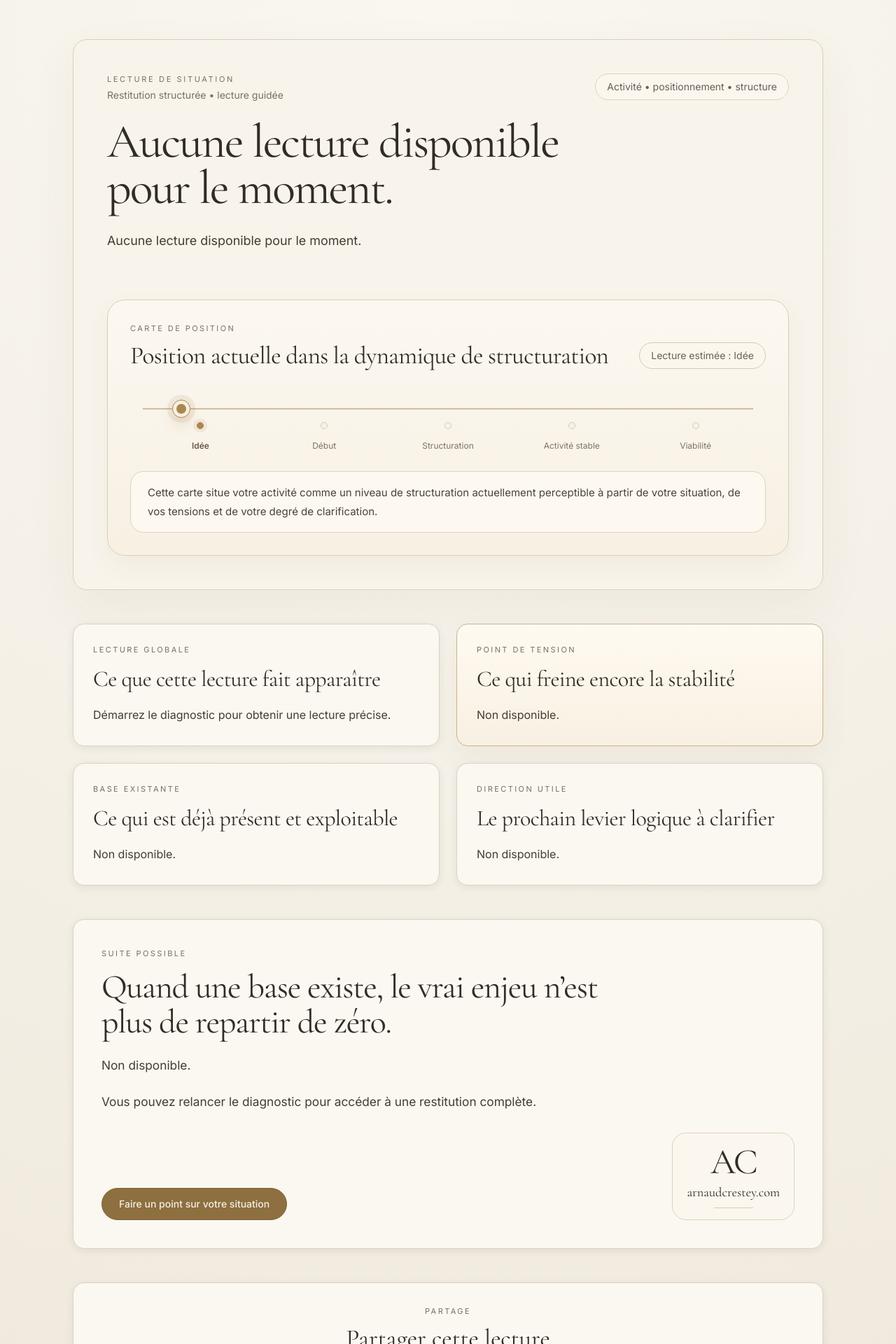
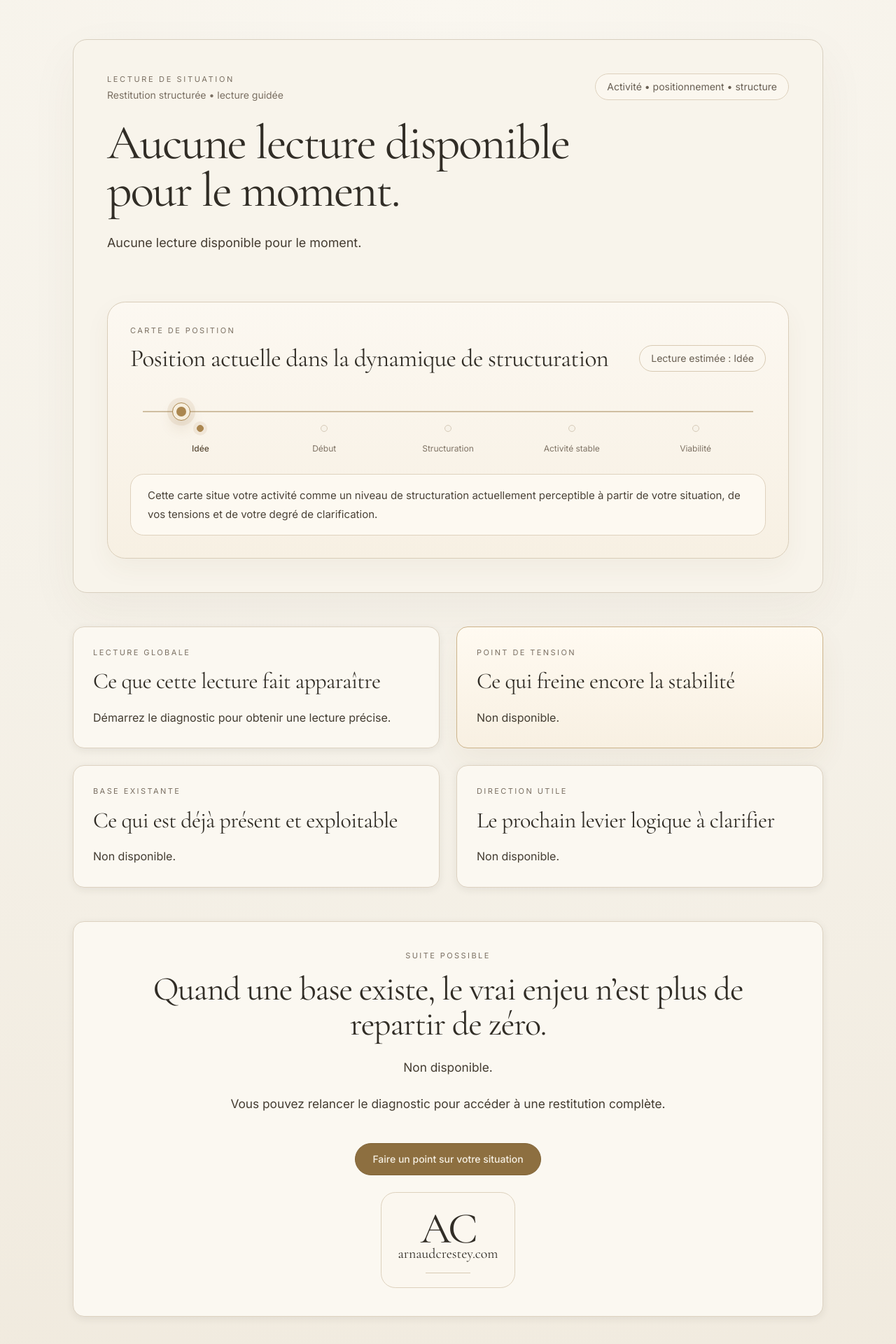
Before and after one commit to arnaudcrestey/viabilite-activite, a Next.js app: page /lecture in a window 1280 px wide. Shown: the top 1920 px of the page at 70% size. Built offline with nearby package versions, Linux system fonts and the light colour scheme.

Commit message:
Update result-view.tsx

```diff
--- a/components/result-view.tsx
+++ b/components/result-view.tsx
@@ -26,7 +26,7 @@ export function ResultView({ result }: Props) {
       <section className="panel overflow-hidden px-5 py-6 shadow-[0_24px_70px_rgba(81,61,31,0.05)] sm:px-7 sm:py-8 md:px-12 md:py-12">
         <div className="flex flex-col gap-4 md:gap-6">
           <div className="flex flex-col gap-3 md:flex-row md:items-start md:justify-between">
-            <div>
+            <div className="text-center md:text-left">
               <p className="text-[10px] uppercase tracking-[0.24em] text-[#7a6f62] md:text-[11px]">
                 Lecture de situation
               </p>
@@ -35,18 +35,18 @@ export function ResultView({ result }: Props) {
               </p>
             </div>
 
-            <div className="w-fit rounded-full border border-[#ddd1bd] bg-[#fbf7ef] px-3 py-1.5 text-[11px] text-[#685f53] md:px-4 md:py-2 md:text-sm">
+            <div className="mx-auto w-fit rounded-full border border-[#ddd1bd] bg-[#fbf7ef] px-3 py-1.5 text-[11px] text-[#685f53] md:mx-0 md:px-4 md:py-2 md:text-sm">
               Activité • positionnement • structure
             </div>
           </div>
 
-          <div className="max-w-[18rem] sm:max-w-[26rem] md:max-w-[40rem] lg:max-w-[46rem]">
-            <h1 className="font-serif text-[2.05rem] leading-[0.98] tracking-[-0.03em] text-ink sm:text-[2.7rem] md:text-[3.6rem] lg:text-[4.25rem]">
+          <div className="mx-auto max-w-[19rem] text-center sm:max-w-[28rem] md:mx-0 md:max-w-[42rem] md:text-left lg:max-w-[48rem]">
+            <h1 className="font-serif text-[2.25rem] leading-[0.98] tracking-[-0.03em] text-ink sm:text-[2.9rem] md:text-[3.8rem] lg:text-[4.35rem]">
               {result.heroTitle}
             </h1>
           </div>
 
-          <div className="max-w-3xl">
+          <div className="mx-auto max-w-3xl text-center md:mx-0 md:text-left">
             <p className="text-[0.98rem] leading-[1.75] text-[#443c31] md:text-[1.12rem] md:leading-[1.85]">
               {result.summary}
             </p>
@@ -86,26 +86,25 @@ export function ResultView({ result }: Props) {
       </section>
 
       <section className="panel-soft mt-8 px-5 py-6 sm:px-7 sm:py-7 md:mt-12 md:px-10 md:py-10">
-        <div className="max-w-4xl">
+        <div className="mx-auto max-w-4xl text-center">
           <p className="text-[10px] uppercase tracking-[0.22em] text-[#7a6f62] md:text-[11px]">
             Suite possible
           </p>
 
-          <h2 className="mt-3 max-w-3xl font-serif text-[1.9rem] leading-[1.04] tracking-[-0.025em] text-ink sm:text-[2.25rem] md:mt-4 md:text-[3rem]">
+          <h2 className="mt-3 font-serif text-[1.9rem] leading-[1.04] tracking-[-0.025em] text-ink sm:text-[2.25rem] md:mt-4 md:text-[3rem]">
             Quand une base existe, le vrai enjeu n’est plus de repartir de zéro.
           </h2>
 
-          <p className="mt-4 max-w-3xl text-[0.98rem] leading-[1.75] text-[#443c31] md:mt-5 md:text-[1.08rem] md:leading-[1.85]">
+          <p className="mx-auto mt-4 max-w-3xl text-[0.98rem] leading-[1.75] text-[#443c31] md:mt-5 md:text-[1.08rem] md:leading-[1.85]">
             {result.missingStructure}
           </p>
 
-          <p className="mt-4 max-w-3xl text-[0.98rem] leading-[1.75] text-[#443c31] md:mt-5 md:text-[1.08rem] md:leading-[1.85]">
+          <p className="mx-auto mt-4 max-w-3xl text-[0.98rem] leading-[1.75] text-[#443c31] md:mt-5 md:text-[1.08rem] md:leading-[1.85]">
             {result.ctaBridge}
           </p>
         </div>
 
-        <div className="mt-7 flex flex-col gap-5 sm:gap-6">
-          <div className="flex flex-col gap-4 sm:flex-row sm:items-end sm:justify-between">
+        <div className="mt-8 flex flex-col items-center justify-center gap-5 md:mt-10 md:gap-6">
           <a
             className="btn-primary"
             href="https://arnaudcrestey.com"
@@ -116,7 +115,6 @@ export function ResultView({ result }: Props) {
           </a>
 
           <BrandSignature />
-          </div>
         </div>
       </section>
 
@@ -181,7 +179,7 @@ function InsightCard({
   return (
     <article
       className={[
-        "panel-soft h-full px-5 py-5 sm:px-6 sm:py-6 md:px-7 md:py-7",
+        "panel-soft h-full px-5 py-5 text-center sm:px-6 sm:py-6 md:px-7 md:py-7 md:text-left",
         emphasis
           ? "border-[#ccb38a] bg-[linear-gradient(180deg,#fffaf1_0%,#f8f0e2_100%)] shadow-[0_18px_42px_rgba(112,82,38,0.06)]"
           : "",
@@ -208,18 +206,18 @@ function BrandSignature() {
       href="https://arnaudcrestey.com"
       target="_blank"
       rel="noreferrer"
-      className="group inline-flex w-fit flex-col items-center justify-center rounded-[1.25rem] border border-[#ddd1bd] bg-[#fbf7ef] px-5 py-4 text-center transition hover:border-[#c9b28c] hover:bg-[#fcf8f1]"
       aria-label="Découvrir arnaudcrestey.com"
+      className="group inline-flex w-fit flex-col items-center justify-center rounded-[1.3rem] border border-[#ddd1bd] bg-[#fbf7ef] px-6 py-5 text-center transition hover:border-[#c9b28c] hover:bg-[#fcf8f1]"
     >
-      <span className="font-serif text-[2.7rem] leading-none tracking-[-0.05em] text-ink sm:text-[3.2rem]">
+      <span className="font-serif text-[3rem] leading-none tracking-[-0.06em] text-ink sm:text-[3.5rem] md:text-[3.9rem]">
         AC
       </span>
 
-      <span className="mt-2 font-serif text-[1rem] leading-none text-ink sm:text-[1.15rem]">
+      <span className="-mt-1 font-serif text-[1.05rem] leading-none text-ink sm:text-[1.18rem] md:text-[1.24rem]">
         arnaudcrestey.com
       </span>
 
-      <span className="mt-3 h-px w-14 bg-[#d8cab3] transition group-hover:w-16" />
+      <span className="mt-4 h-px w-16 bg-[#d8cab3] transition-all duration-300 group-hover:w-20" />
     </a>
   );
 }
```
Lines whose indentation alone changed are shown as unchanged.
